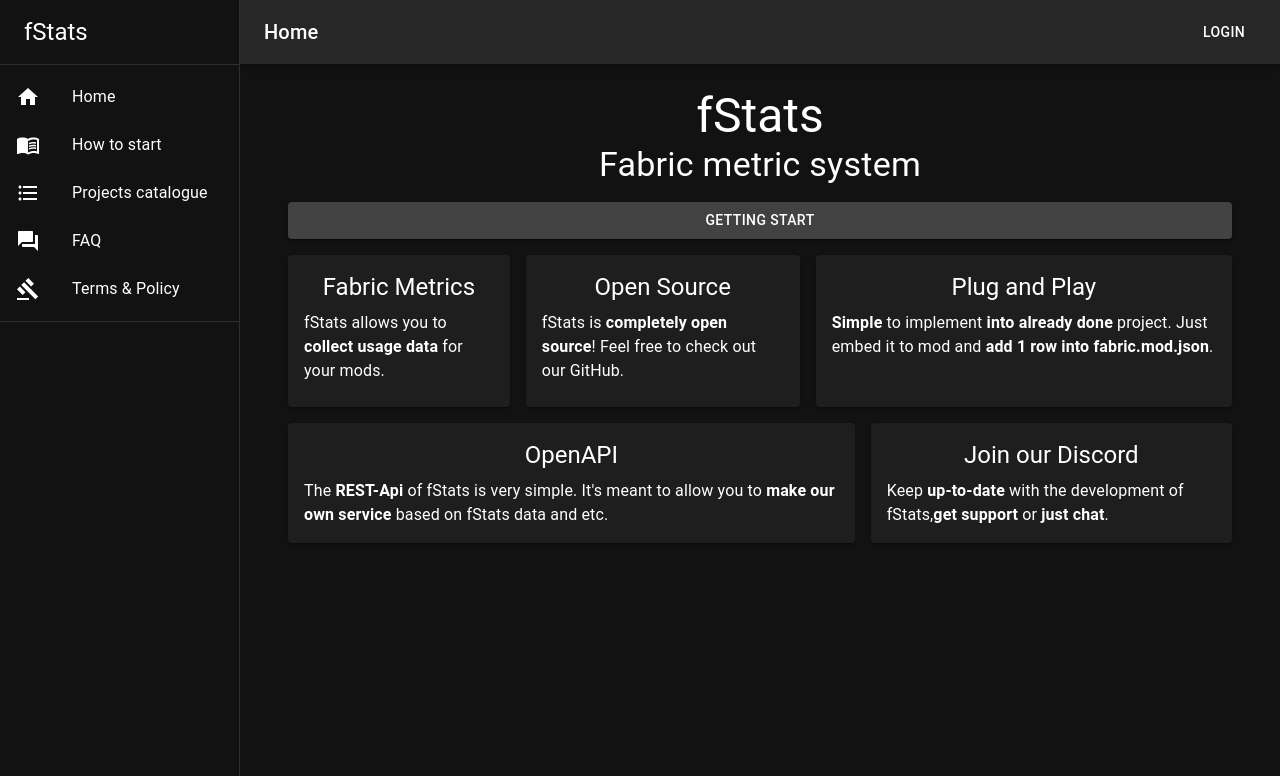
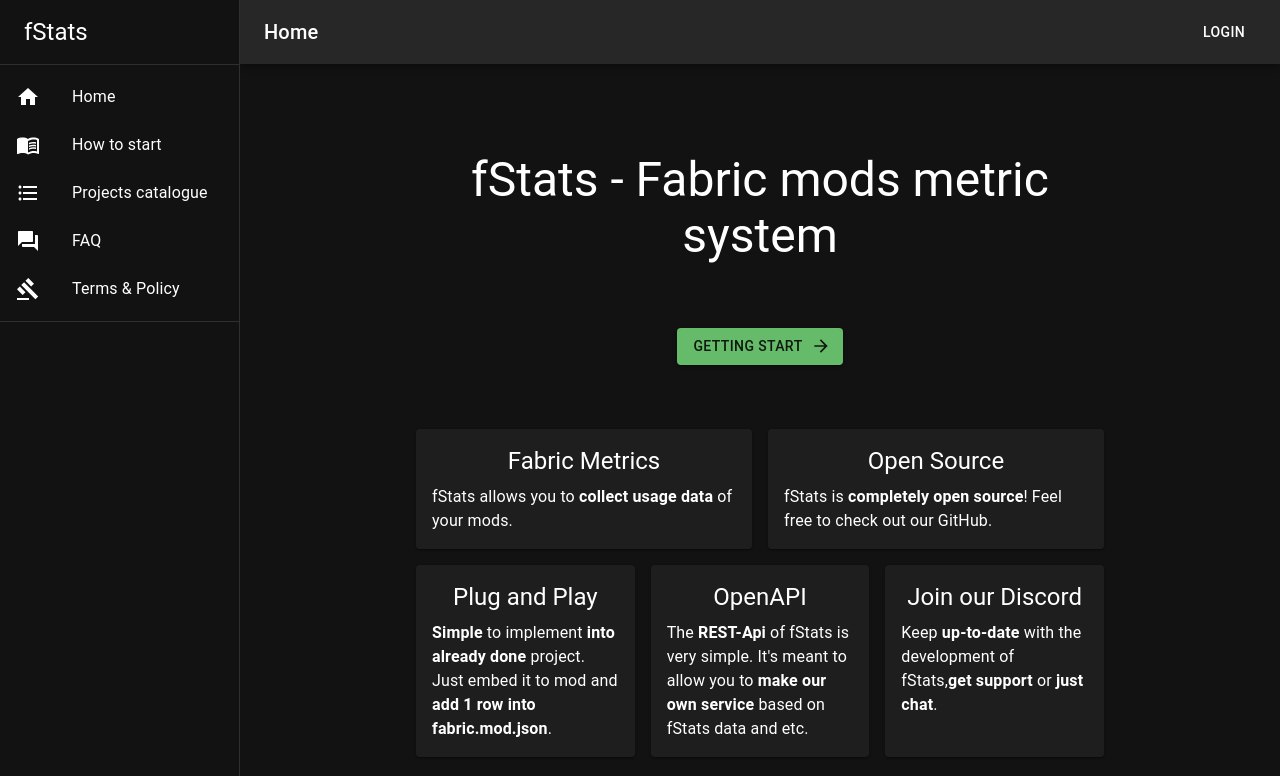
Before and after one commit to fStats/fstats-frontend, a React (Vite) app: page / in a window 1280 px wide. Shown: the top 776 px of the page. Built offline with nearby package versions, Linux system fonts and the light colour scheme; what chartjs-chart-geo, chartjs-plugin-datalabels, chartjs-plugin-zoom would draw is missing.

Commit message:
Improved home page

```diff
--- a/src/pages/HomePage.tsx
+++ b/src/pages/HomePage.tsx
@@ -1,33 +1,36 @@
 import {useLabel} from "../hooks/useLabel.tsx";
-import {Box, Button, Card, CardActionArea, CardContent, Stack, Typography} from "@mui/material";
+import {Button, Card, CardActionArea, CardContent, Stack, Typography} from "@mui/material";
 import {Link} from "react-router-dom";
+import {ArrowForward} from "@mui/icons-material";
 
 export default function HomePage() {
 
     useLabel()?.setLabel("Home")
 
     return (
+        <Stack spacing={8} paddingTop={8} paddingX={16}>
+
+            <Stack alignItems="center" spacing={8}>
+                <Typography variant="h3" textAlign="center">fStats - Fabric mods metric system</Typography>
+                <Button color="success" variant="contained" component={Link} to="how-to-start" endIcon={
+                    <ArrowForward/>
+                }>Getting start</Button>
+            </Stack>
+
             <Stack spacing={2}>
-
-            <Box>
-                <Typography variant="h3" textAlign="center">fStats</Typography>
-                <Typography variant="h4" textAlign="center">Fabric metric system</Typography>
-            </Box>
-
-            <Button color="inherit" variant="contained" component={Link} to="how-to-start">
-                Getting start
-            </Button>
-
                 <Stack direction="row" spacing={2}>
-                <Card>
+                    <Card style={{flexBasis: "100%"}}>
+                        <CardActionArea component={Link} to="project/1">
                             <CardContent>
-                        <Typography variant="h5" textAlign="center" paddingBottom={1}>Fabric Metrics</Typography>
+                                <Typography variant="h5" textAlign="center" paddingBottom={1}>Fabric
+                                    Metrics</Typography>
                                 <Typography variant="body1">
-                            fStats allows you to <b>collect usage data</b> for your mods.
+                                    fStats allows you to <b>collect usage data</b> of your mods.
                                 </Typography>
                             </CardContent>
+                        </CardActionArea>
                     </Card>
-                <Card>
+                    <Card style={{flexBasis: "100%"}}>
                         <CardActionArea component={Link} to="https://github.com/fStats">
                             <CardContent>
                                 <Typography variant="h5" textAlign="center" paddingBottom={1}>Open Source</Typography>
@@ -37,7 +40,9 @@ export default function HomePage() {
                             </CardContent>
                         </CardActionArea>
                     </Card>
-                <Card>
+                </Stack>
+                <Stack direction="row" spacing={2}>
+                    <Card style={{flexBasis: "100%"}}>
                         <CardActionArea component={Link} to="how-to-start">
                             <CardContent>
                                 <Typography variant="h5" textAlign="center" paddingBottom={1}>Plug and Play</Typography>
@@ -48,9 +53,7 @@ export default function HomePage() {
                             </CardContent>
                         </CardActionArea>
                     </Card>
-            </Stack>
-            <Stack direction="row" spacing={2}>
-                <Card>
+                    <Card style={{flexBasis: "100%"}}>
                         <CardActionArea component={Link} to="https://api.fstats.dev/swagger">
                             <CardContent>
                                 <Typography variant="h5" textAlign="center" paddingBottom={1}>OpenAPI</Typography>
@@ -62,7 +65,7 @@ export default function HomePage() {
                             </CardContent>
                         </CardActionArea>
                     </Card>
-                <Card>
+                    <Card style={{flexBasis: "100%"}}>
                         <CardActionArea component={Link} to="https://discord.gg/pbwnMwnUD6">
                             <CardContent>
                                 <Typography variant="h5" textAlign="center" paddingBottom={1}>Join our
@@ -76,5 +79,6 @@ export default function HomePage() {
                     </Card>
                 </Stack>
             </Stack>
+        </Stack>
     )
 }
```
Lines whose indentation alone changed are shown as unchanged.
